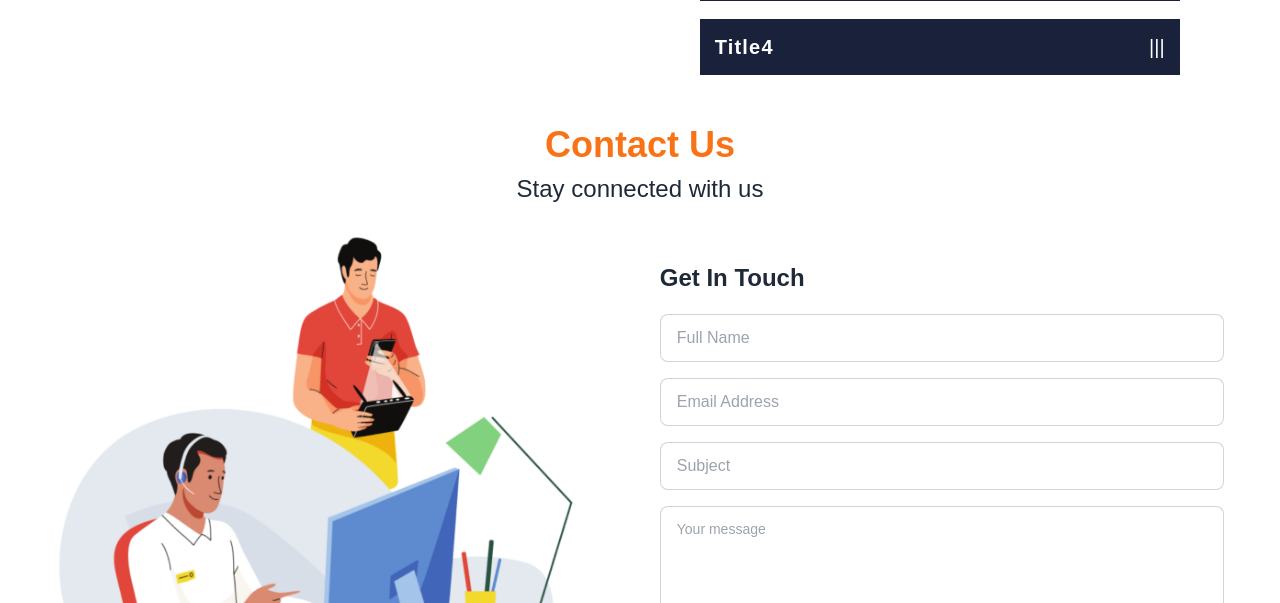
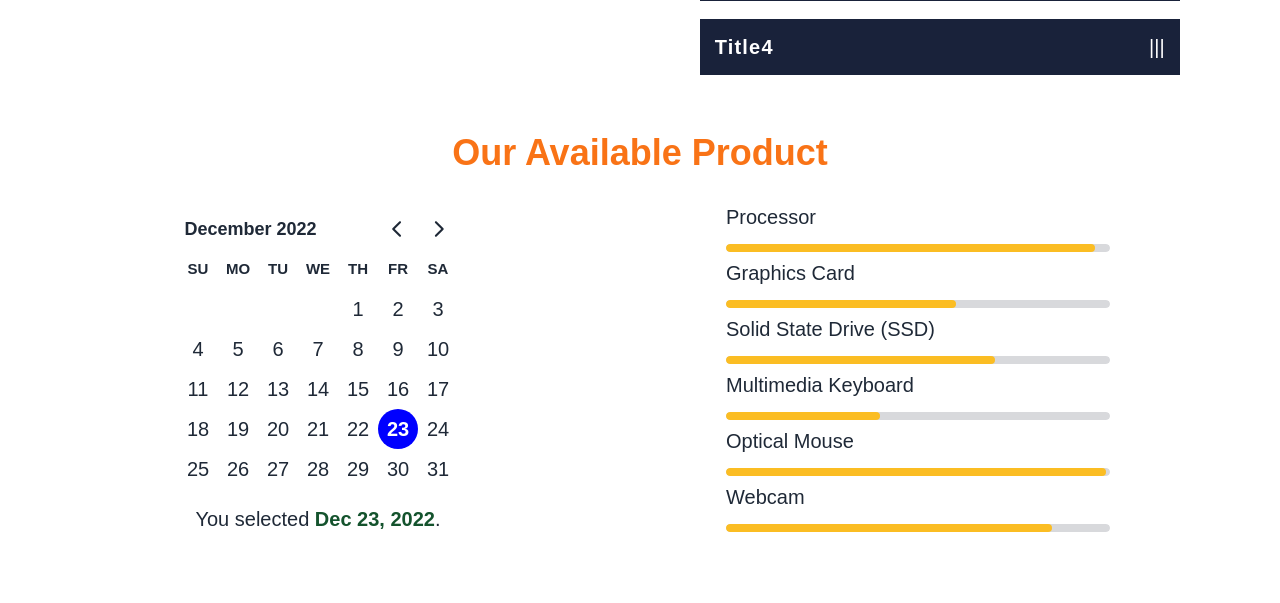
Before and after one commit to nurulazam-dev/mna-computer-manufacturer-client, a React (Create React App) app: page / in a window 1280 px wide. Shown: the part 1780-2383 px from the top of the page. Built offline with nearby package versions, Linux system fonts and the light colour scheme; no server answers.

Commit message:
out_stack component setup

```diff
--- a/src/Components/Home/OurStock.js
+++ b/src/Components/Home/OurStock.js
@@ -1,10 +1,26 @@
 import React from 'react';
+import Calender from './Calender';
 
 const OurStock = () => {
     return (
-        <div>
-
-        </div>
+        <section className='mt-10 mb-12'>
+            <h2 className='text-4xl text-center text-orange-500 font-bold mb-4'>Our Available Product</h2>
+            <div className="card mx-10">
+                <div className="flex_block">
+                    <div className=''>
+                        <Calender />
+                    </div>
+                    <div className='px-3'>
+                        <div><p>Processor</p><progress className="progress progress-warning w-full" value="96" max="100"></progress></div>
+                        <div><p>Graphics Card</p><progress className="progress progress-warning w-96" value="60" max="100"></progress></div>
+                        <div><p>Solid State Drive (SSD)</p><progress className="progress progress-warning w-96" value="70" max="100"></progress></div>
+                        <div><p>Multimedia Keyboard</p><progress className="progress progress-warning w-96" value="40" max="100"></progress></div>
+                        <div><p>Optical Mouse</p><progress className="progress progress-warning w-96" value="99" max="100"></progress></div>
+                        <div><p>Webcam</p><progress className="progress progress-warning w-96" value="85" max="100"></progress></div>
+                    </div>
+                </div>
+            </div>
+        </section>
     );
 };
 
```
